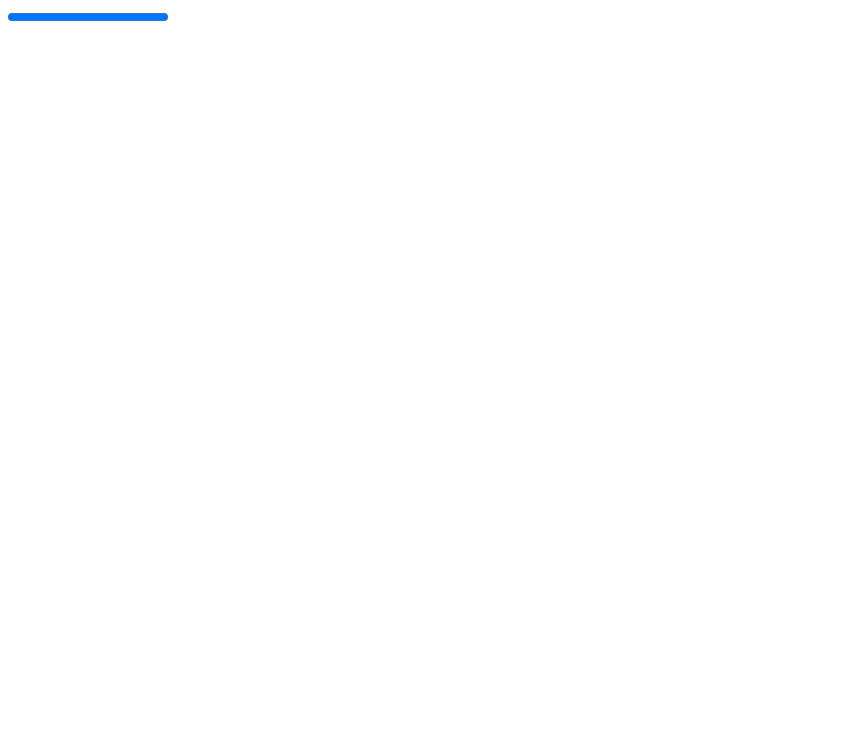
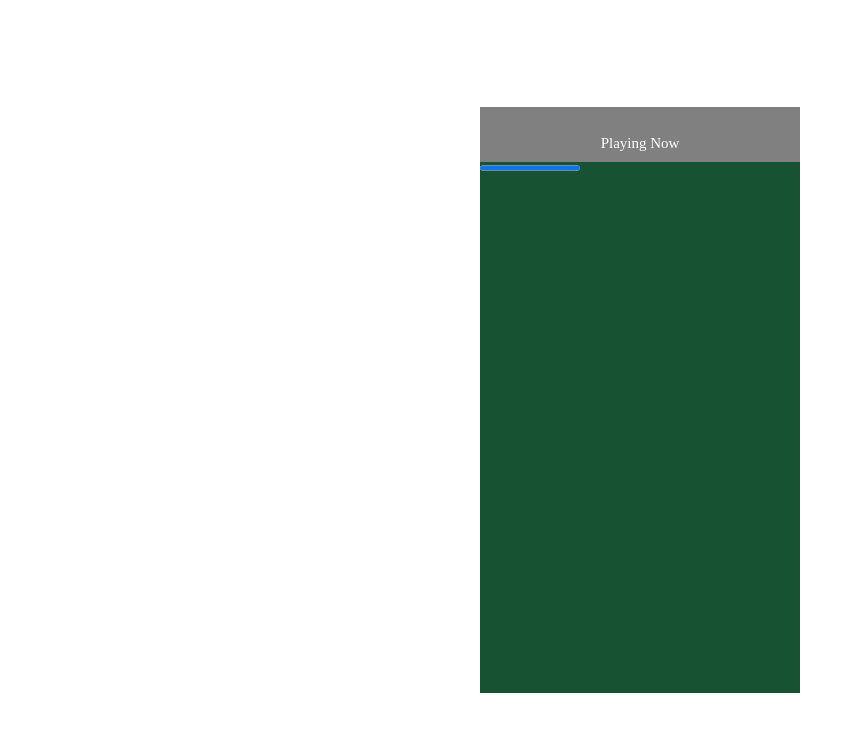
Before and after one commit to Exe-Figueroa/Reproductor-Of-Music, a website: page src/index.html in a window 1280 px wide. Shown: the whole page, without its empty margins (0-855 px from the left). Drawn offline with Linux system fonts and the light colour scheme.

```diff
--- a/src/css/styles.css
+++ b/src/css/styles.css
@@ -0,0 +1,35 @@
+*{
+    padding: 0;
+    margin: 0;
+    box-sizing: border-box;
+}
+html{
+    font-size: 62.5%;
+}
+body{
+    display: flex;
+    align-items: center;
+    justify-content: center;
+    height: 100vh;
+}
+.reproductor-container{
+    width: 320px;
+    height: 586px;
+    background-color: #175232;
+}
+header{
+    width: 100%;
+    position: relative;
+    height: 55px;
+    background: gray;
+}
+header .title-header{
+    position: absolute;
+    font-size: 1.5rem;
+    font-weight: 500;
+    color: white;
+    left: 50%;
+    top: 50%;
+    transform: translate(-50%, 0);
+
+}
--- a/src/index.html
+++ b/src/index.html
@@ -10,7 +10,7 @@
 <body>
     <div class="reproductor-container">
         <header>
-            <span class="title-header"></span>
+            <span class="title-header">Playing Now</span>
             <span class="icon-song-list"></span>
         </header>
         <main>
```
Also changed, not shown: 1 other file.
